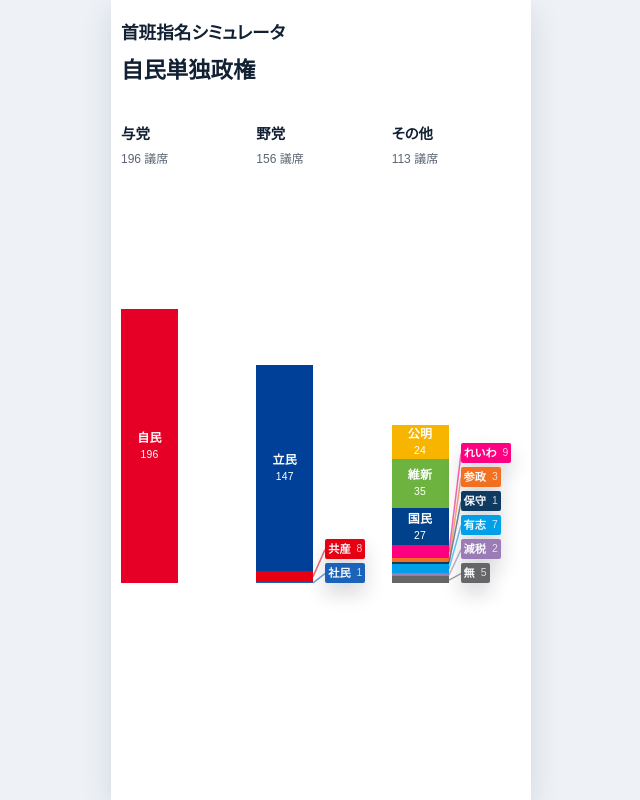
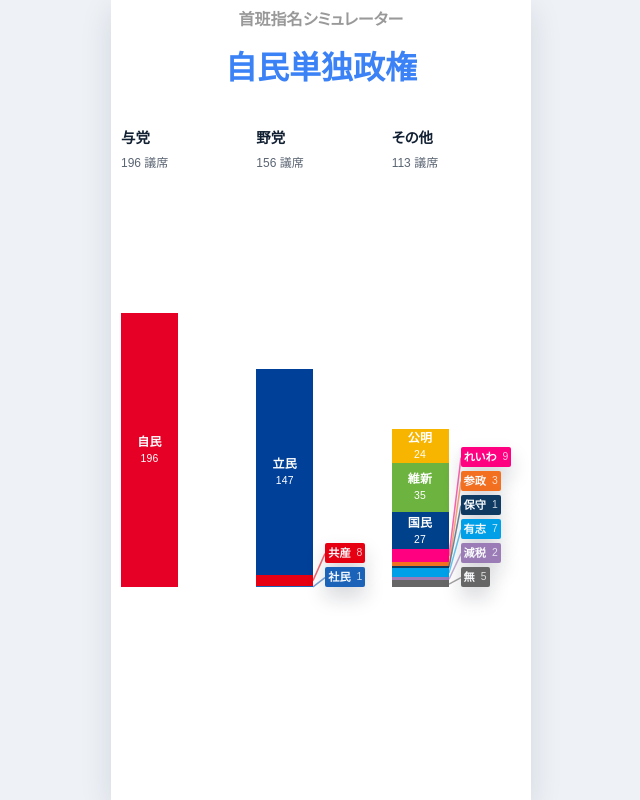
Before and after one commit to Arahabica/shuhan, a React (Vite) app: page / in a window 1280 px wide. Shown: the whole page, without its empty margins (319-959 px from the left). Built offline with nearby package versions, Linux system fonts and the light colour scheme.

Commit message:
デザイン微修正

```diff
--- a/src/App.tsx
+++ b/src/App.tsx
@@ -299,7 +299,7 @@ const App = () => {
         <div className="app__shell">
           <header className="app__header">
             <div className="header__titles">
-              <h1 className="header__headline">首班指名シミュレータ</h1>
+              <h1 className="header__headline">首班指名シミュレーター</h1>
               {administrationName && <p className="header__administration">{administrationName}</p>}
             </div>
           </header>
--- a/src/index.css
+++ b/src/index.css
@@ -68,7 +68,7 @@ body {
 }
 
 .app__header {
-  padding: 20px var(--app-padding) 16px;
+  padding: 8px var(--app-padding) 16px;
   background: var(--header-bg);
   display: flex;
   flex-direction: column;
@@ -78,20 +78,23 @@ body {
 .header__titles {
   display: flex;
   flex-direction: column;
-  gap: 4px;
+  gap: 8px;
 }
 
 .header__headline {
   margin: 0;
-  font-size: 1.1rem;
+  font-size: 1rem;
   font-weight: 700;
+  text-align: center;
+  color: #999999;
 }
 
 .header__administration {
   margin: 4px 0 0 0;
-  font-size: 1.4rem;
+  font-size: 2rem;
   font-weight: 700;
-  color: var(--text-primary);
+  color: #3b82f6;
+  text-align: center;
 }
 
 .app__main {
```
